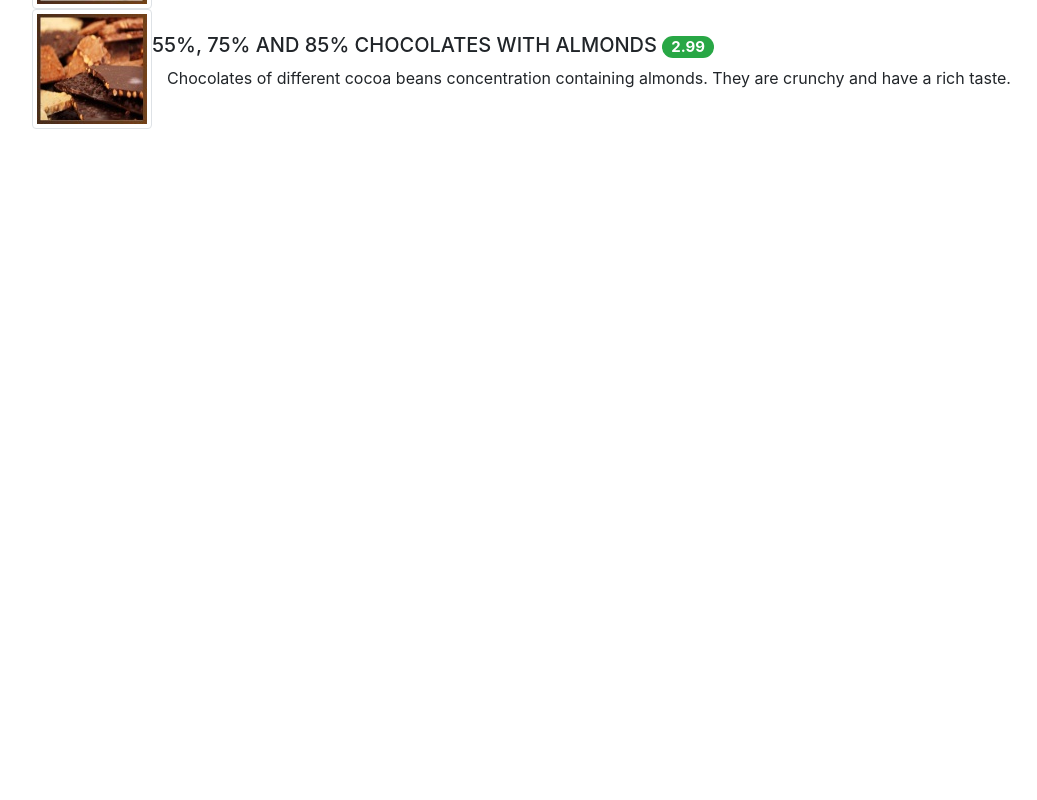
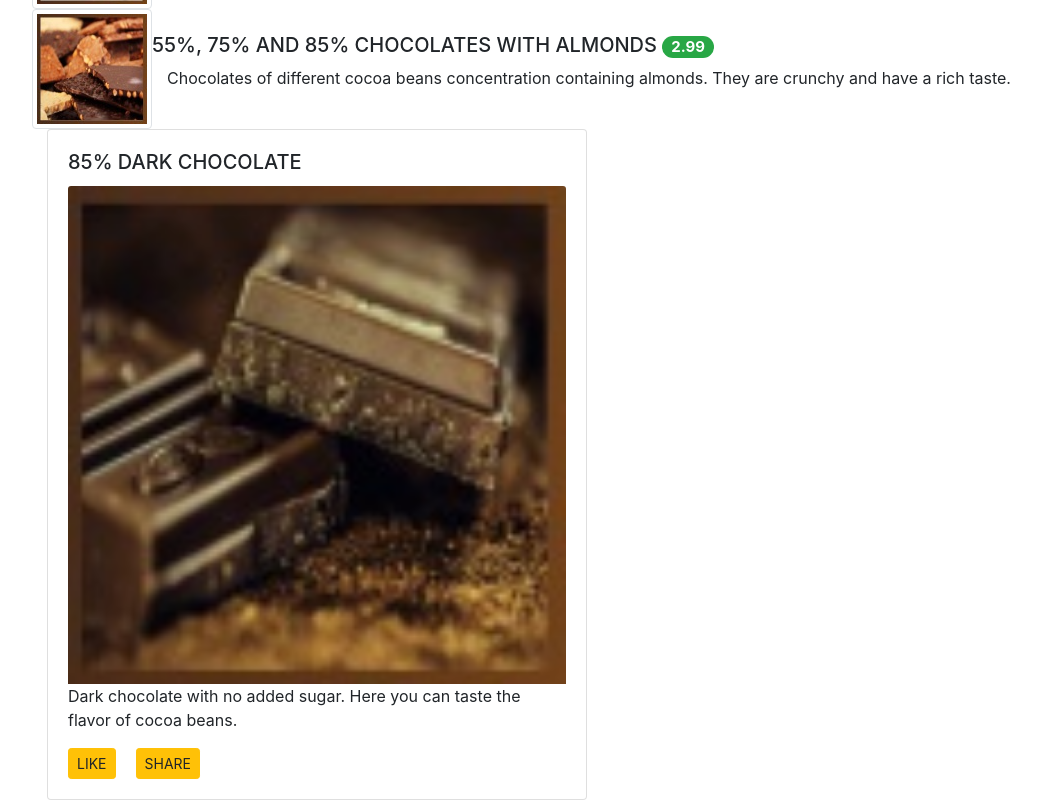
Before and after one commit to Daniel-w3/angularDaniel, an Angular app: page / in a window 1280 px wide. Shown: the part 714-1514 px from the top of the page, without its empty margins (38-1075 px from the left). Before the commit the page ends 843 px from the top, so only its background shows below. Built offline with nearby package versions, Linux system fonts and the light colour scheme.

Commit message:
Components Part 2

```diff
--- a/src/app/menu/menu.component.html
+++ b/src/app/menu/menu.component.html
@@ -21,4 +21,17 @@
         </div>
       </div>
     </div>
+    <div class="row" *ngIf="selectedDish">
+        <div class="col-12 col-sm-6">
+          <div class="card" >
+            <div class="card-body">
+              <h5 class="card-title">{{selectedDish.name | uppercase}}</h5>
+              <img class="card-img-top" src={{selectedDish.image}} alt={{selectedDish.name}}>
+              <p class="card-text">{{selectedDish.description}}</p>
+              <a href="#" class="card-link btn btn-warning btn-sm">LIKE</a>
+              <a href="#" class="card-link btn btn-warning btn-sm">SHARE</a>
+            </div>
+          </div>
+        </div>
+      </div>
   </div>
--- a/src/app/menu/menu.component.ts
+++ b/src/app/menu/menu.component.ts
@@ -1,14 +1,7 @@
 import { Component, OnInit } from '@angular/core';
 import { Dish } from '../shared/dish';
 
-@Component({
-  selector: 'app-menu',
-  templateUrl: './menu.component.html',
-  styleUrls: ['./menu.component.css']
-})
-export class MenuComponent implements OnInit {
-
-  dishes: Dish[] = [
+const DISHES: Dish[] = [
   {
     name: '85% Dark Chocolate',
     image: '/assets/images/dark85.jpg',
@@ -43,6 +36,16 @@
   }
 ];
 
+@Component({
+  selector: 'app-menu',
+  templateUrl: './menu.component.html',
+  styleUrls: ['./menu.component.css']
+})
+export class MenuComponent implements OnInit {
+
+  dishes = DISHES;
+  selectedDish = DISHES[0];
+
   constructor() { }
 
   ngOnInit(): void {
```
Lines whose indentation alone changed are shown as unchanged.
